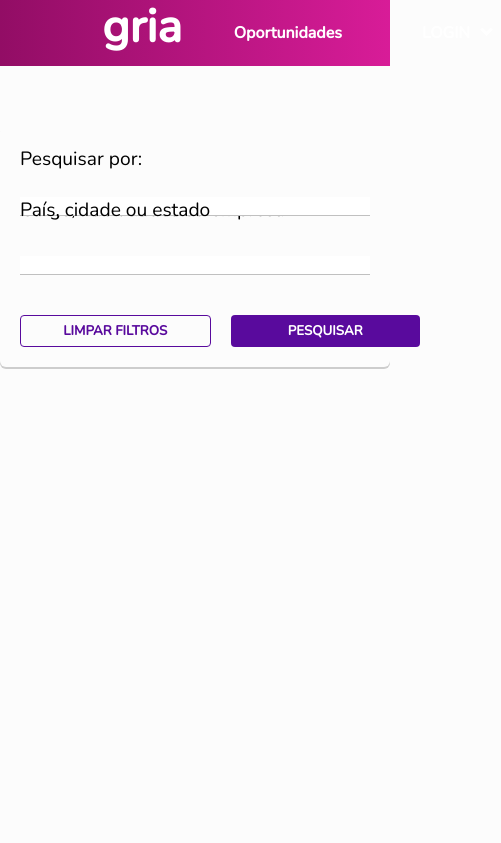
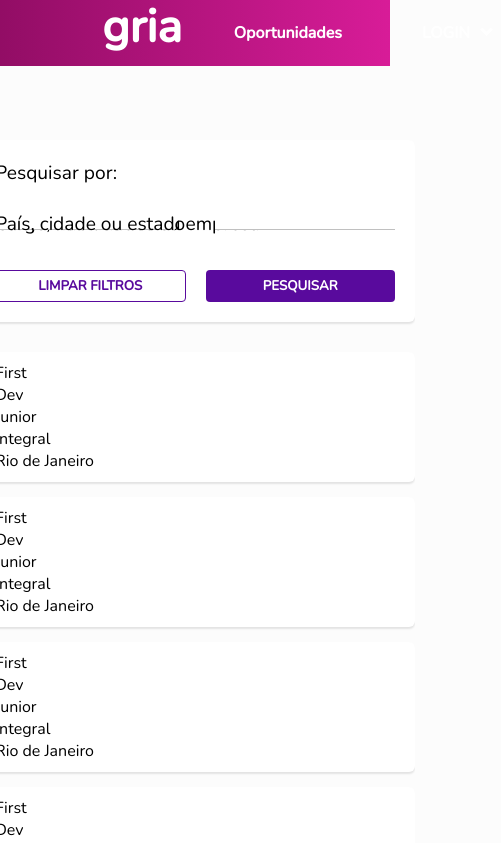
Before and after one commit to devdinho/grias-technical-test, a React (Create React App) app: page / in a window 390 px wide. Shown: the top 843 px of the page, 501 px wide, since content can reach past the window. Built offline with nearby package versions, Linux system fonts and the light colour scheme.

Commit message:
Changed cards components to respond responsively

```diff
--- a/src/App.js
+++ b/src/App.js
@@ -1,11 +1,16 @@
 import Header from './components/Header';
+import Main from './components/Main';
 import SearchBox from './components/SearchBox';
+import CardsContainer from './components/CardsContainer';
 
 function App() {
   return (
     <div className="App">
       <Header />
-      <SearchBox />
+      <Main>
+        <SearchBox />
+        <CardsContainer />
+      </Main>
     </div>
   );
 }
--- a/src/components/Card.jsx
+++ b/src/components/Card.jsx
@@ -1,10 +1,17 @@
-import React from 'react'
+import React from 'react';
+import '../css/Card.css';
 
-function Card() {
+function Card({ props }) {
+  const { name, occupation, level, time, location } = props;
+  console.log(props)
 
   return (
-    <div className='card'>
-
+    <div className='main__card'>
+      <span>{ name }</span>
+      <strong><span>{ occupation }</span></strong>
+      <span>{ level }</span>
+      <span>{ time }</span>
+      <span>{ location }</span>
     </div>
   );
 }
--- /dev/null
+++ b/src/components/CardsContainer.jsx
@@ -0,0 +1,33 @@
+import React from 'react';
+import Card from './Card';
+import '../css/CardsContainer.css';
+
+const data = [
+  { name: 'First', occupation: 'Dev', level: 'Junior', time: 'Integral', location: 'Rio de Janeiro' },
+  { name: 'First', occupation: 'Dev', level: 'Junior', time: 'Integral', location: 'Rio de Janeiro' },
+  { name: 'First', occupation: 'Dev', level: 'Junior', time: 'Integral', location: 'Rio de Janeiro' },
+  { name: 'First', occupation: 'Dev', level: 'Junior', time: 'Integral', location: 'Rio de Janeiro' },
+  { name: 'First', occupation: 'Dev', level: 'Junior', time: 'Integral', location: 'Rio de Janeiro' },
+  { name: 'First', occupation: 'Dev', level: 'Junior', time: 'Integral', location: 'Rio de Janeiro' },
+  { name: 'First', occupation: 'Dev', level: 'Junior', time: 'Integral', location: 'Rio de Janeiro' },
+  { name: 'First', occupation: 'Dev', level: 'Junior', time: 'Integral', location: 'Rio de Janeiro' },
+  { name: 'First', occupation: 'Dev', level: 'Junior', time: 'Integral', location: 'Rio de Janeiro' },
+  { name: 'First', occupation: 'Dev', level: 'Junior', time: 'Integral', location: 'Rio de Janeiro' },
+  { name: 'First', occupation: 'Dev', level: 'Junior', time: 'Integral', location: 'Rio de Janeiro' },
+  { name: 'First', occupation: 'Dev', level: 'Junior', time: 'Integral', location: 'Rio de Janeiro' },
+  { name: 'First', occupation: 'Dev', level: 'Junior', time: 'Integral', location: 'Rio de Janeiro' },
+  { name: 'First', occupation: 'Dev', level: 'Junior', time: 'Integral', location: 'Rio de Janeiro' },
+  { name: 'First', occupation: 'Dev', level: 'Junior', time: 'Integral', location: 'Rio de Janeiro' },
+  { name: 'First', occupation: 'Dev', level: 'Junior', time: 'Integral', location: 'Rio de Janeiro' },
+];
+
+function CardsContainer() {
+
+  return (
+    <div className='main__cards-container'>{data.map((card, i) => (
+      <Card key={ i } props={ card } />
+    ))}</div>
+  );
+};
+
+export default CardsContainer;
--- /dev/null
+++ b/src/components/Main.jsx
@@ -0,0 +1,10 @@
+import React from 'react';
+import '../css/Main.css';
+
+const Main = (props) => {
+  return (
+    <main className='main'>{ props.children }</main>
+  );
+};
+
+export default Main;
--- a/src/css/Card.css
+++ b/src/css/Card.css
@@ -0,0 +1,18 @@
+.main__card {
+  display: flex;
+  background-color: #fff;
+  flex-direction: column;
+  flex: 1;
+  flex-basis: 240px;
+  border-radius: 6px;
+  padding: 10px 20px;
+  box-shadow: 0px 2px 2px rgba(0, 0, 0, .1);
+}
+
+.main__card span:not(:nth-child(2)) {
+  font-weight: lighter;
+}
+
+.main__card span:nth-child(2) {
+
+}
--- /dev/null
+++ b/src/css/CardsContainer.css
@@ -0,0 +1,5 @@
+.main__cards-container {
+  display: flex;
+  flex-wrap: wrap;
+  gap: 15px 40px;
+}
--- a/src/css/Header.css
+++ b/src/css/Header.css
@@ -1,8 +1,11 @@
 .header {
   background: linear-gradient(to right, #920D65, #D81C98);
   display: flex;
+  position: fixed;
+  width: 100%;
   justify-content: center;
   margin-bottom: 60px;
+  z-index: 999999;
 }
 
 .header__nav {
--- /dev/null
+++ b/src/css/Main.css
@@ -0,0 +1,4 @@
+.main {
+  display: flex;
+  flex-direction: column;
+}
--- a/src/css/SearchBox.css
+++ b/src/css/SearchBox.css
@@ -1,10 +1,13 @@
 .search-box {
   display: flex;
+  background-color: #fff;
   flex-direction: column;
   padding: 20px;
   border-radius: 6px;
-  box-shadow: 0 2px #00000030;
+  box-shadow: 0px 2px 2px rgba(0, 0, 0, .1);
   font-size: 1.2rem;
+  margin-top: 140px;
+  margin-bottom: 30px;
 }
 
 .search-box span {
@@ -50,8 +53,9 @@
 }
 
 .search-box__button-wrapper {
+  flex: 1;
   display: flex;
-  flex: 1;
+  justify-content: center;
   gap: 20px;
   min-width: 400px;
 }
--- a/src/index.css
+++ b/src/index.css
@@ -7,8 +7,20 @@
   font-family: Nunito, sans-serif;
 }
 
-body, html {
+html, body {
   min-height: 100vh;
+}
+
+#root {
+  display: flex;
+  align-items: center;
+}
+
+.App {
+  align-items: center;
+  display: flex;
+  flex-direction: column;
+  width: 100%;
 }
 
 body {
```
